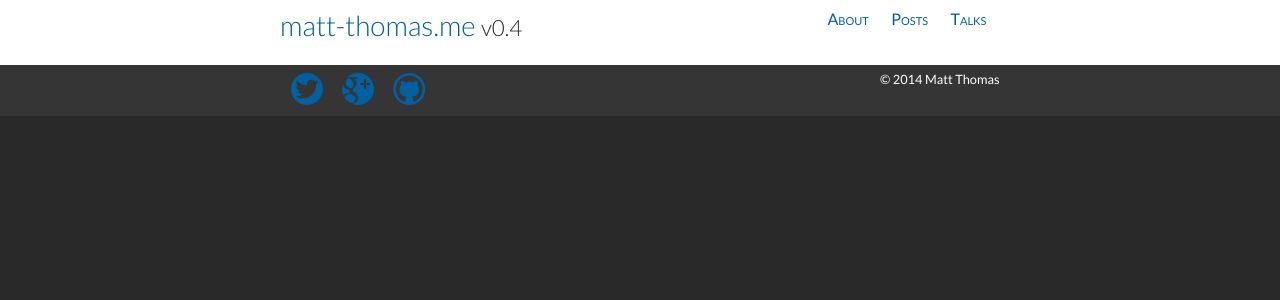
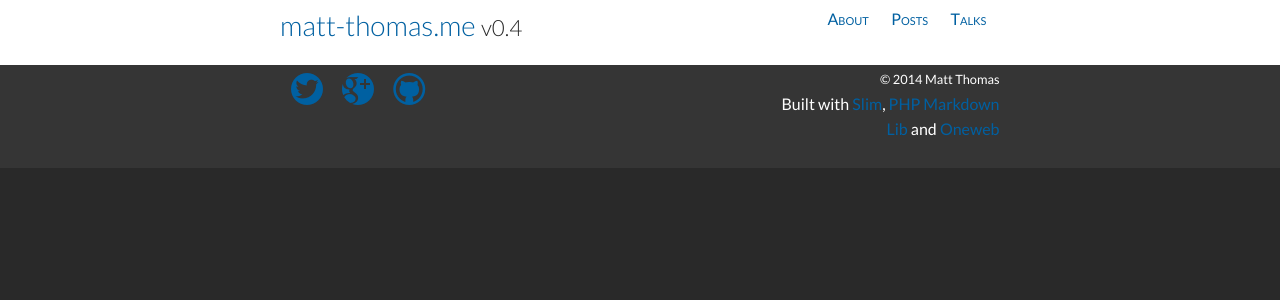
Before and after one commit to betweenbrain/Slim-Site, a PHP site: template templates/page.php in a window 1280 px wide. Shown: the top 300 px of the page. Run offline with PHP 8.4, Linux system fonts and the light colour scheme; the template is opened without the code that fills it, so the values that code supplies are empty.

Commit message:
Add credits row

```diff
--- a/templates/page.php
+++ b/templates/page.php
@@ -99,6 +99,7 @@ $baseUrl = $app->request->getRootUri();
 
 		<div class="copyright">
 			<small>&copy; <?php echo date('Y'); ?> Matt Thomas</small>
+			<p>Built with <a href="http://slimframework.com/">Slim</a>, <a href="http://michelf.ca/">PHP Markdown Lib</a> and <a href="http://joomlafuture.com/">Oneweb</a></p>
 		</div>
 	</section>
 </div>
```
